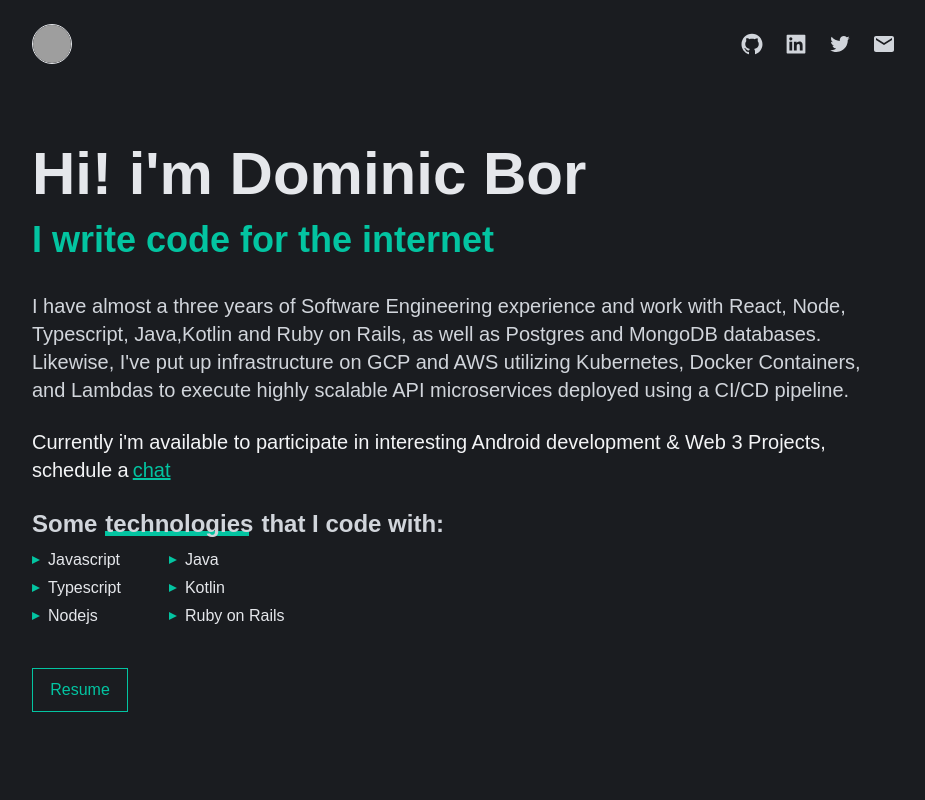
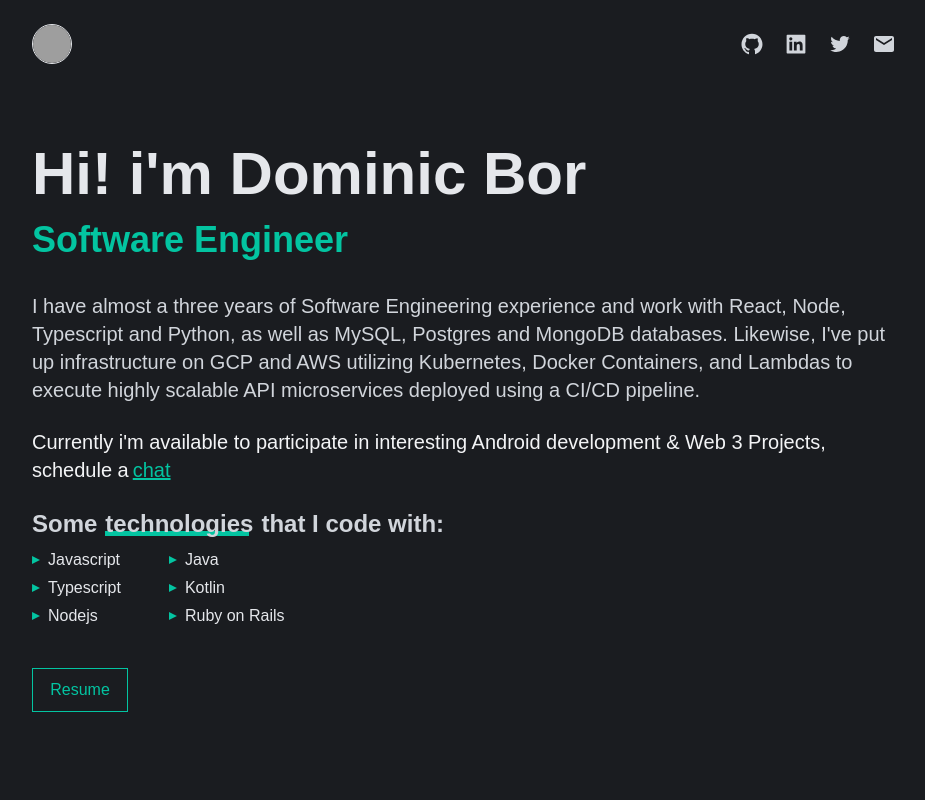
Before and after one commit to sirbor/sirbor.github.io, a React (Create React App) app: page / in a window 1280 px wide. Shown: the top 800 px of the page, without its empty margins (176-1101 px from the left). Built offline with nearby package versions, Linux system fonts and the light colour scheme; grey boxes are pictures that could not be loaded; a web font is replaced by a local one.

Commit message:
updated commit

```diff
--- a/src/components/About.js
+++ b/src/components/About.js
@@ -18,11 +18,11 @@ const About = () => {
         Hi! i'm Dominic Bor
       </p>
       <p className="text-2xl sm:text-4xl font-bold py-4 txt-green animate2">
-        I write code for the internet
+        Software Engineer
       </p>
       <p className="text-gray-300 animate3 sm:text-xl text-base mt-4 mb-6 ">
         I have almost a three years of Software Engineering experience and work with React,
-        Node, Typescript, Java,Kotlin and Ruby on Rails, as well as Postgres and MongoDB databases.
+        Node, Typescript and Python, as well as MySQL, Postgres and MongoDB databases.
         Likewise, I've put up infrastructure on GCP and AWS utilizing Kubernetes, Docker Containers,
         and Lambdas to execute highly scalable API microservices deployed using a CI/CD pipeline.
       </p>
```
